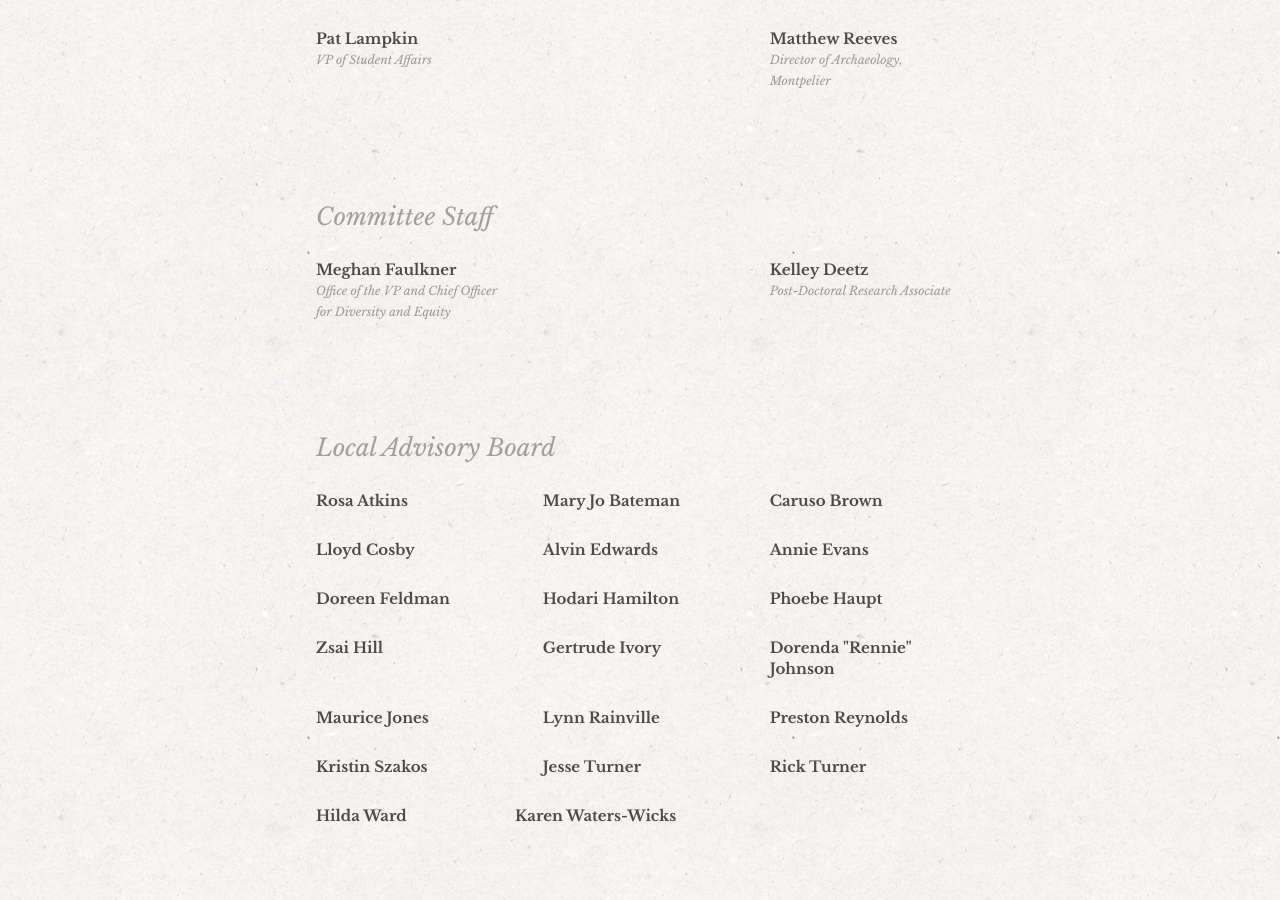
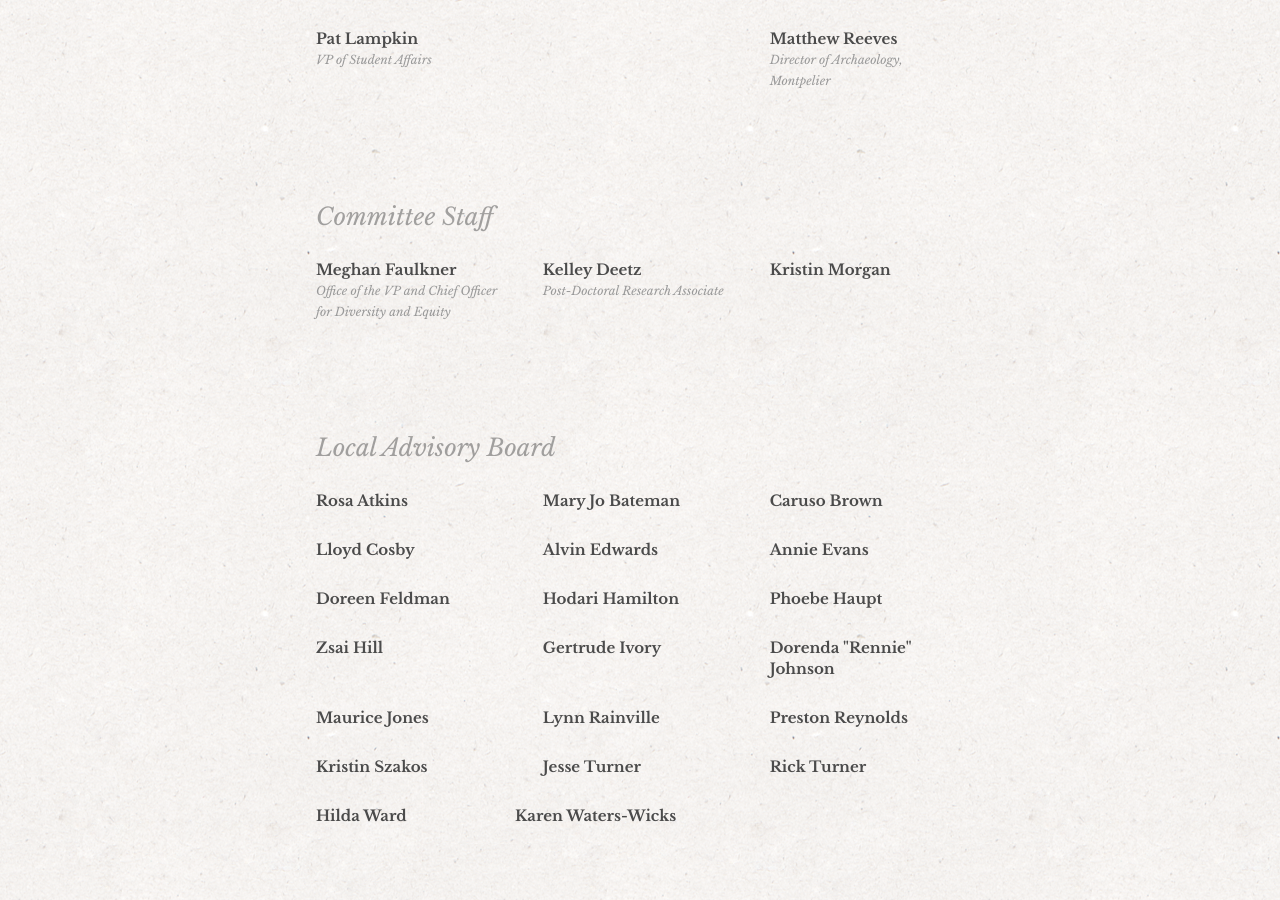
Before and after one commit to scholarslab/slavery, a Jekyll site: the page built from commission.html, in a window 1280 px wide and 900 px high, scrolled down 1731 px. Built offline with Jekyll 4.4.1, drawn with Linux system fonts in a browser that asks for light colours; some web fonts are replaced.

Commit message:
Content updates.
* Add post for Gibbons house coverage.
* Add Kristin Morgan to staff listing.

```diff
--- a/commission.html
+++ b/commission.html
@@ -132,6 +132,9 @@ title: Commission
     <strong class="name">Kelley Deetz</strong>
     Post-Doctoral Research Associate
 </li>
+<li id="kristin-morgan">
+<strong class="name">Kristin Morgan</strong>
+</li>
 </ul>
 
 <h2>Local Advisory Board</h2>
```
